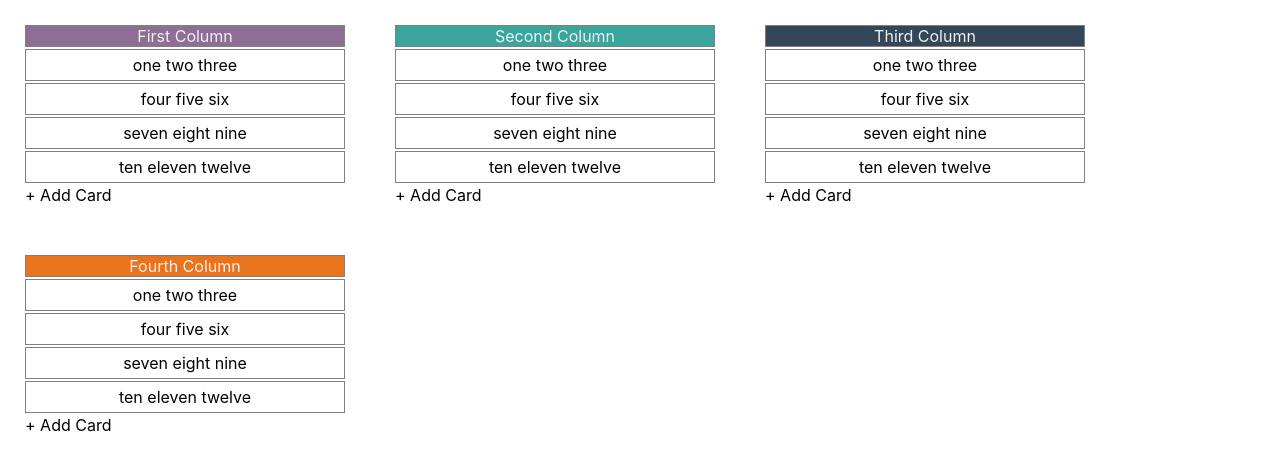
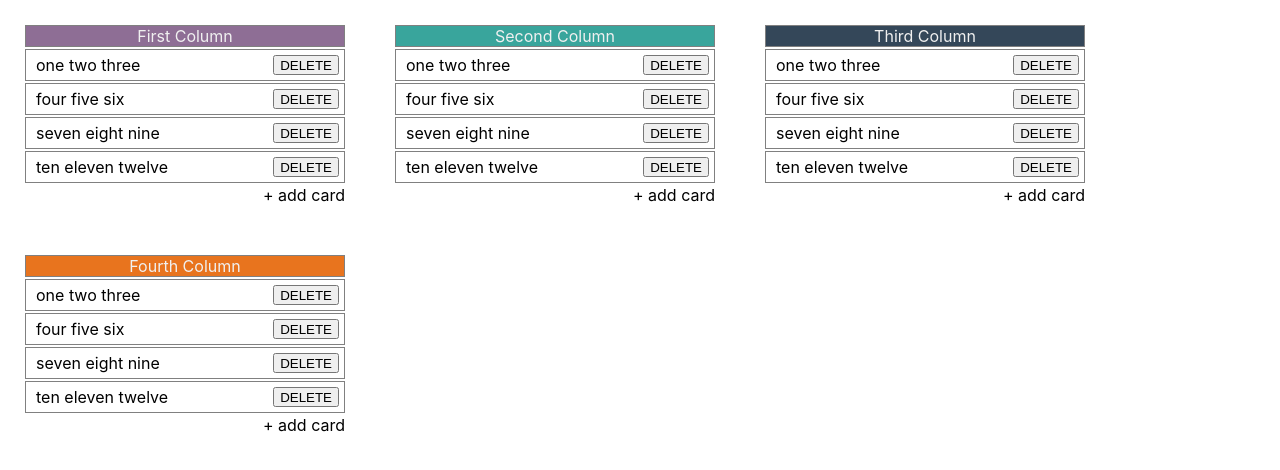
Before and after one commit to micahbales/react-kanban-board, a React (Create React App) app: page / in a window 1280 px wide. Shown: the top 470 px of the page. Built offline with nearby package versions, Linux system fonts and the light colour scheme.

Commit message:
Delete Cards
* Delete Existing Cards
* Handle Order for New Cards
* Refactor & Move Card Component
* More Styling

```diff
--- a/src/App.css
+++ b/src/App.css
@@ -7,6 +7,7 @@
   display: flex;
   flex-wrap: wrap;
   flex-basis: 25%;
+  justify-content: flex-end;
   margin: 25px;
 }
 
@@ -26,10 +27,20 @@
 
 .card {
   border: 1px solid gray;
+  display: flex;
+  justify-content: space-between;
   min-width: 300px;
   padding: 5px;
   margin: 2px 0px;
   text-align: center;
 }
 
+.card__text, .card__delete-button {
+  padding: 0px 5px;
+}
+
+.card__delete-button {
+  text-align: right;
+}
+
 .text--white {color: #f0f0f0;}
--- a/src/App.js
+++ b/src/App.js
@@ -1,7 +1,7 @@
 import React from 'react';
 import './App.css';
 import Column from './Column';
-import {map, find} from 'lodash';
+import {map, filter, find} from 'lodash';
 
 class App extends React.Component {
 
@@ -29,7 +29,7 @@ class App extends React.Component {
     // If local storage has state for us, use that instead
     columns: [
       {
-        id: 1,
+        id: 3,
         headerColor: '#8E6E95',
         cards: this.defaultCards,
         title: 'First Column'
@@ -41,13 +41,13 @@ class App extends React.Component {
         title: 'Second Column'
       },
       {
-        id: 3,
+        id: 1,
         headerColor: '#344759',
         cards: this.defaultCards,
         title: 'Third Column'
       },
       {
-        id: 4,
+        id: 0,
         headerColor: '#E8741E',
         cards: this.defaultCards,
         title: 'Fourth Column'
@@ -62,31 +62,55 @@ class App extends React.Component {
     if (localStorageState) {
       this.setState(JSON.parse(localStorageState));
     } else {
-      this.setState(this.defaultState);
-      localStorage.setItem('react-kanban-board-state', JSON.stringify(this.defaultState));
+      this.updateStateAndLocalStorage(this.defaultState);
     }
   }
 
   constructor() {
     super();
-
-    this.addCard = this.addCard.bind(this);
+    this.handleAddCard = this.handleAddCard.bind(this);
+    this.handleDeleteCard = this.handleDeleteCard.bind(this);
   }
 
-  addCard(e) {
+  updateStateAndLocalStorage(state) {
+    this.setState(state);
+    localStorage.setItem('react-kanban-board-state', JSON.stringify(this.state));
+  }
+
+  handleAddCard(e) {
     const columnId = Number(e.currentTarget.parentElement.getAttribute('data-column-id'));
     const state = Object.assign(this.state, {});
     const column = find(state.columns, {id: columnId});
     const text = prompt('Enter your text');
     if (!text) return;
 
+    // Set order for new card
+    const lastCard = column.cards[column.cards.length - 1];
+    const newCardOrder = lastCard ? lastCard.order + 1 : 0;
+    // Add new card to state
     column.cards.push({
-      order: 5,
+      order: newCardOrder,
       text: text
     });
 
-    this.setState(state);
-    localStorage.setItem('react-kanban-board-state', JSON.stringify(this.state));
+    this.updateStateAndLocalStorage(state);
+  }
+
+  handleDeleteCard(e) {
+    const columnId = Number(e.currentTarget
+      .parentElement.parentElement.parentElement
+      .getAttribute('data-column-id'));
+    const cardOrder = Number(e.currentTarget.parentElement.getAttribute('data-card-order'));
+    const state = Object.assign({}, this.state);
+    const column = find(state.columns, {id: columnId});
+
+    // Remove deleted card from state
+    column.cards = filter(
+      column.cards,
+      (card) => card.order !== cardOrder
+    );
+
+    this.updateStateAndLocalStorage(state);
   }
 
   render() {
@@ -97,7 +121,8 @@ class App extends React.Component {
             return <Column
               column={column}
               key={i}
-              addCard={this.addCard}
+              handleAddCard={this.handleAddCard}
+              handleDeleteCard={this.handleDeleteCard}
             />
           })
         }
--- /dev/null
+++ b/src/Card.js
@@ -0,0 +1,14 @@
+import React from 'react';
+
+class Card extends React.Component {
+    render() {
+        return (
+            <div className="card" data-card-order={this.props.card.order}>
+                <div className="card__text">{this.props.card.text}</div>
+                <button className="card__delete-button" onClick={this.props.handleDeleteCard}>DELETE</button>
+            </div>
+        );
+    }
+}
+
+export default Card;
--- a/src/Column.js
+++ b/src/Column.js
@@ -1,5 +1,6 @@
 import React from 'react';
 import {map} from 'lodash';
+import Card from './Card';
 
 function ColumnHeader(props) {
     const headerStyle = {backgroundColor: props.headerColor}
@@ -10,17 +11,7 @@ function ColumnHeader(props) {
     );
 }
 
-
-function Card(props) {
-    return (
-        <div className="card" data-card-id={props.card.id}>
-            <div className="card__text">{props.card.text}</div>
-        </div>
-    );
-}
-
 class Column extends React.Component {
-
     render () {
         return (
             <div className="column" data-column-id={this.props.column.id}>
@@ -28,12 +19,16 @@ class Column extends React.Component {
               <div className="column__cards">
                 {
                   map(this.props.column.cards, (card, i) => {
-                    return <Card card={card} key={i} />
+                    return <Card
+                            card={card}
+                            key={i}
+                            handleDeleteCard={this.props.handleDeleteCard}
+                        />
                   })
                 }
               </div>
-              <div className="column__add-card-button" onClick={this.props.addCard}>
-                + Add Card
+              <div className="column__add-card-button" onClick={this.props.handleAddCard}>
+                + add card
               </div>
             </div>
           );
```
